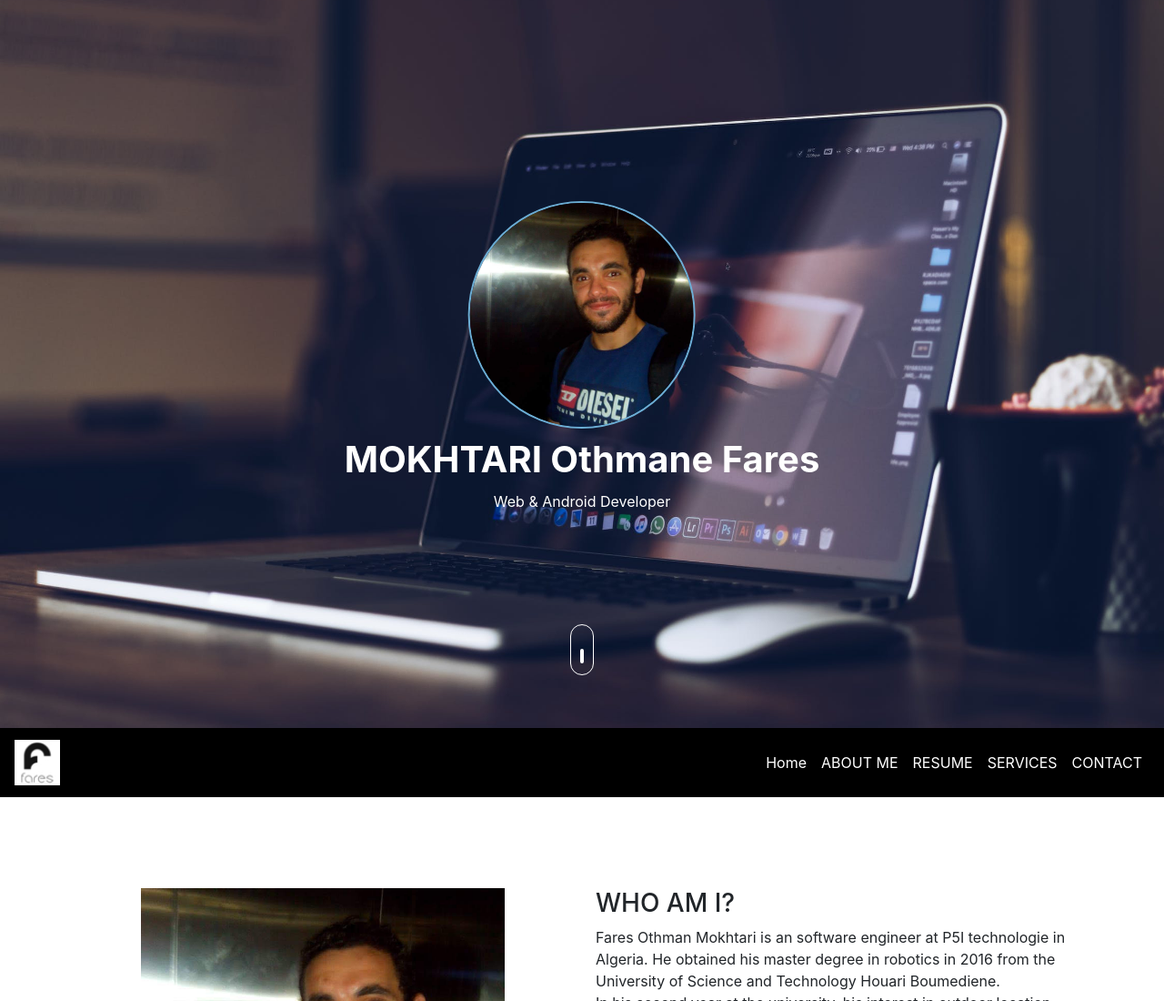
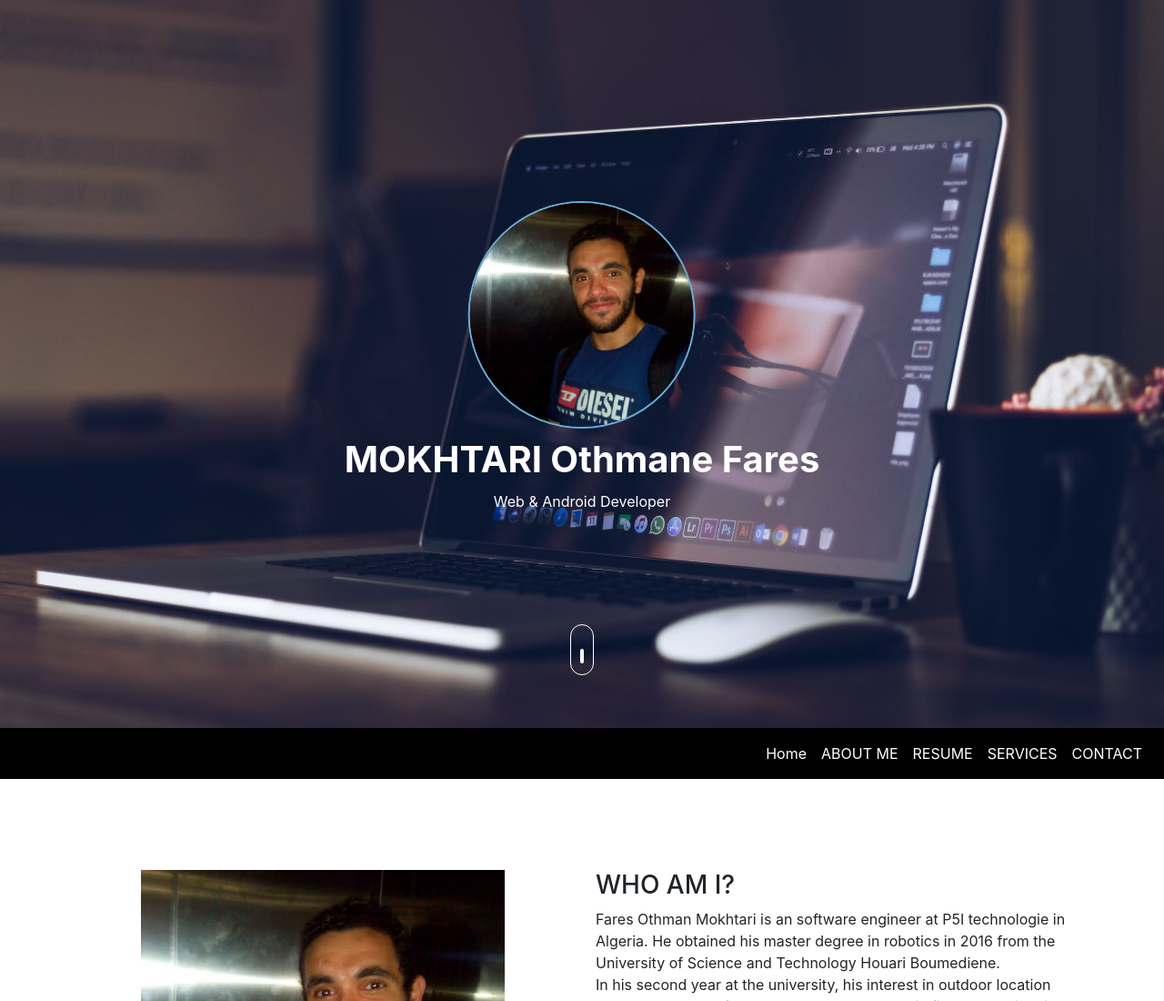
Before and after one commit to FdevTech/mokhtari_othmane_fares, a plain HTML site: page index.html in a window 1280 px wide. Shown: the top 1100 px of the page at 91% size. Drawn offline with nearby package versions, Linux system fonts and the light colour scheme.

Commit message:
adding some details

```diff
--- a/index.html
+++ b/index.html
@@ -43,7 +43,7 @@
      <section id="user-info">
         <div class="nav-bar">
             <nav class="navbar navbar-expand-lg  ">
-                    <a class="navbar-brand" href="#"><img src="css/images/LogoSample_ByTailorBrands.jpg"></a>
+
                     <button class="navbar-toggler" type="button" data-toggle="collapse" data-target="#navbarNavAltMarkup" aria-controls="navbarNavAltMarkup" aria-expanded="false" aria-label="Toggle navigation">
                             <i class="fas fa-bars"></i>
                     </button>
```
